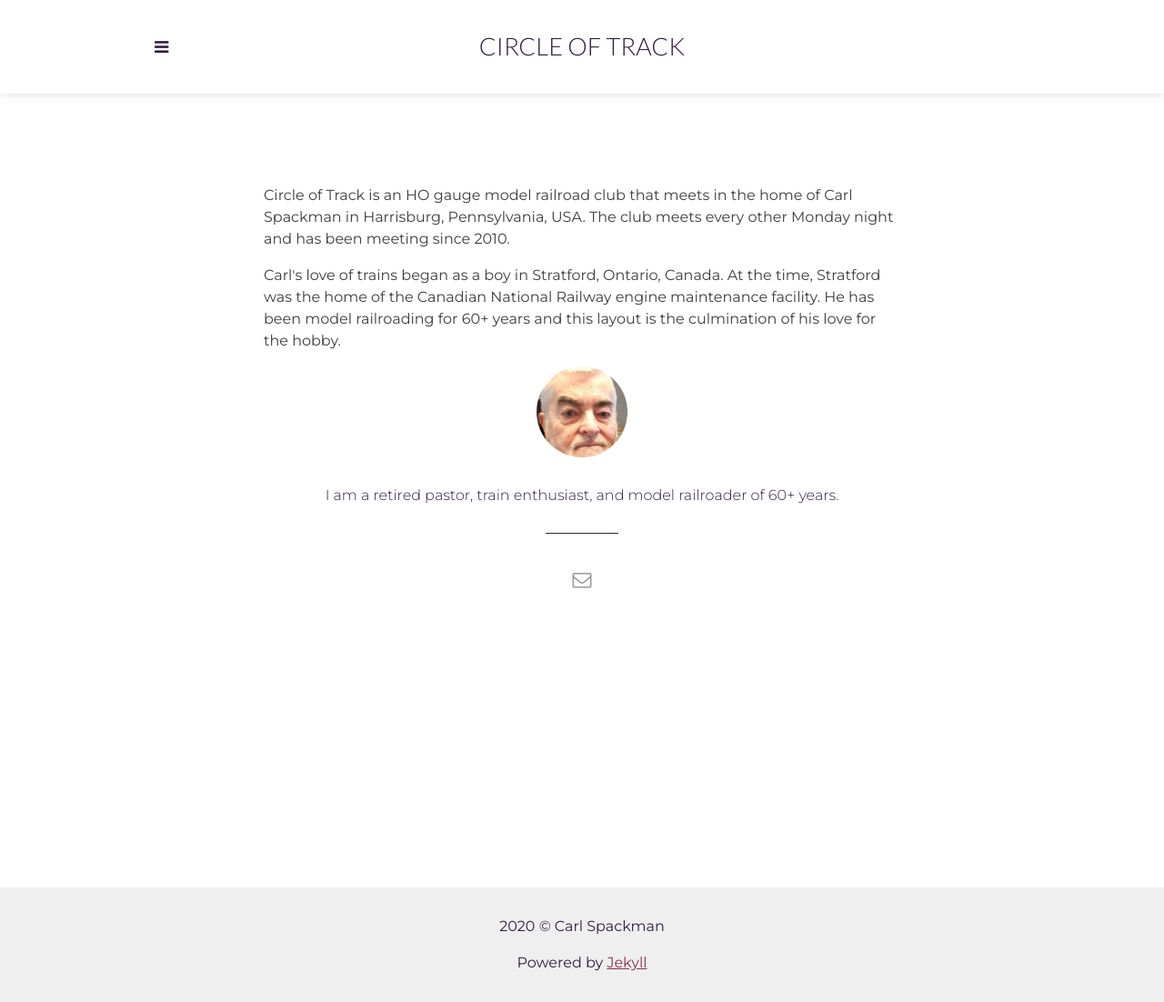
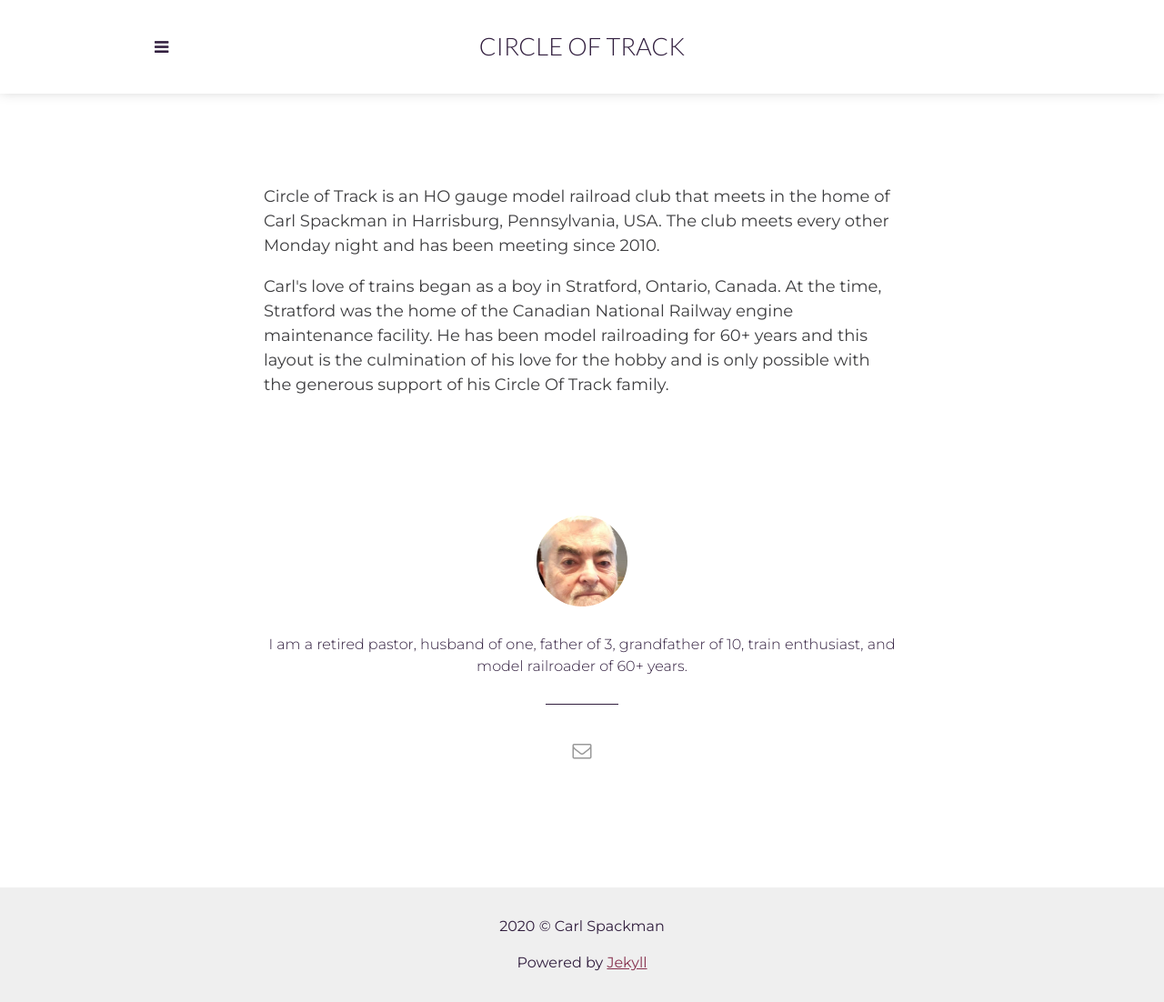
Before and after one commit to lightyeare/lightyeare.github.io, a Jekyll site: the page built from _pages/about.html, in a window 1280 px wide. Shown: the whole page at 91% size. Built offline with Jekyll 4.4.1, drawn with Linux system fonts in a browser that asks for light colours.

Commit message:
Update about page

```diff
--- a/_config.yml
+++ b/_config.yml
@@ -8,7 +8,7 @@ url: "" # the base hostname & protocol for your site, e.g. http://example.com
 # Author settings
 author: Carl Spackman # add your name
 author-pic: carl-face.jpg
-about-author: I am a retired pastor, train enthusiast, and model railroader of 60+ years.
+about-author: I am a retired pastor, husband of one, father of 3, grandfather of 10, train enthusiast, and model railroader of 60+ years.
 
 # Contact links
 email: ckspackman2@gmail.com
--- a/_pages/about.html
+++ b/_pages/about.html
@@ -7,7 +7,7 @@ permalink: /about/
   <div class="about-container">
     <section class="about-body">
 		<p>Circle of Track is an HO gauge model railroad club that meets in the home of Carl Spackman in Harrisburg, Pennsylvania, USA. The club meets every other Monday night and has been meeting since 2010.</p>
-		<p>Carl's love of trains began as a boy in Stratford, Ontario, Canada. At the time, Stratford was the home of the Canadian National Railway engine maintenance facility. He has been model railroading for 60+ years and this layout is the culmination of his love for the hobby.</p>
+		<p>Carl's love of trains began as a boy in Stratford, Ontario, Canada. At the time, Stratford was the home of the Canadian National Railway engine maintenance facility. He has been model railroading for 60+ years and this layout is the culmination of his love for the hobby and is only possible with the generous support of his Circle Of Track family.</p>
     </section>
 	<section class="about-header">
       <div class="author-image-container">
--- a/assets/css/main.css
+++ b/assets/css/main.css
@@ -1466,6 +1466,8 @@ pre code {
   text-align: center;
   padding-bottom: 30px;
   margin-bottom: 30px;
+  margin-top: 100px;
+  padding-top: 30px;
 }
 
 .about-header:after {
@@ -1494,9 +1496,13 @@ pre code {
 .about-header .subtitle {
   color: #311e3e;
   font-weight: 300;
+  font-size: 16px;
   margin: 0;
 }
 
+.about-body{
+	font-size: 18px;
+}
 .about-body .contact-list {
   margin: 0;
   padding: 0;
```
